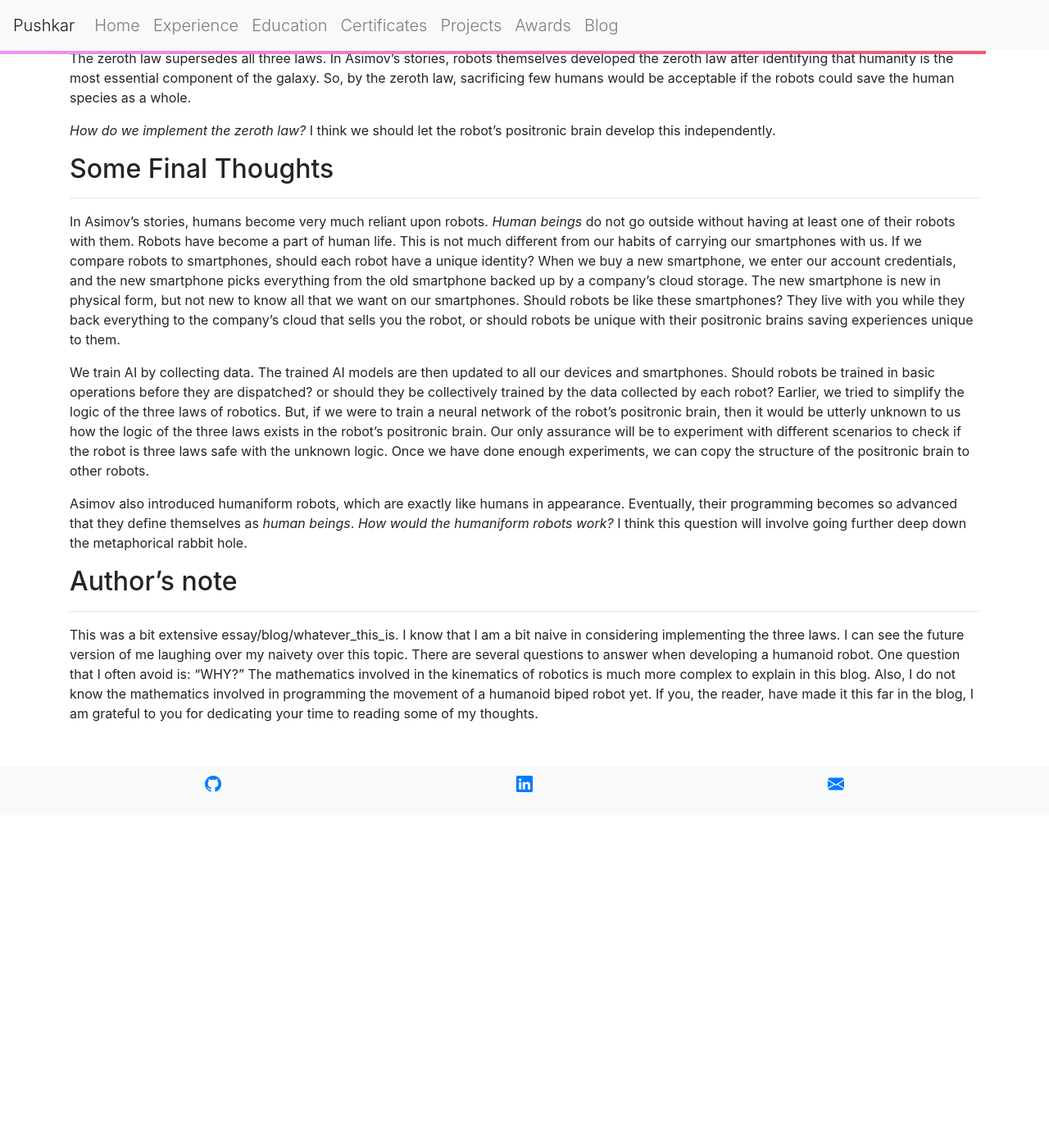
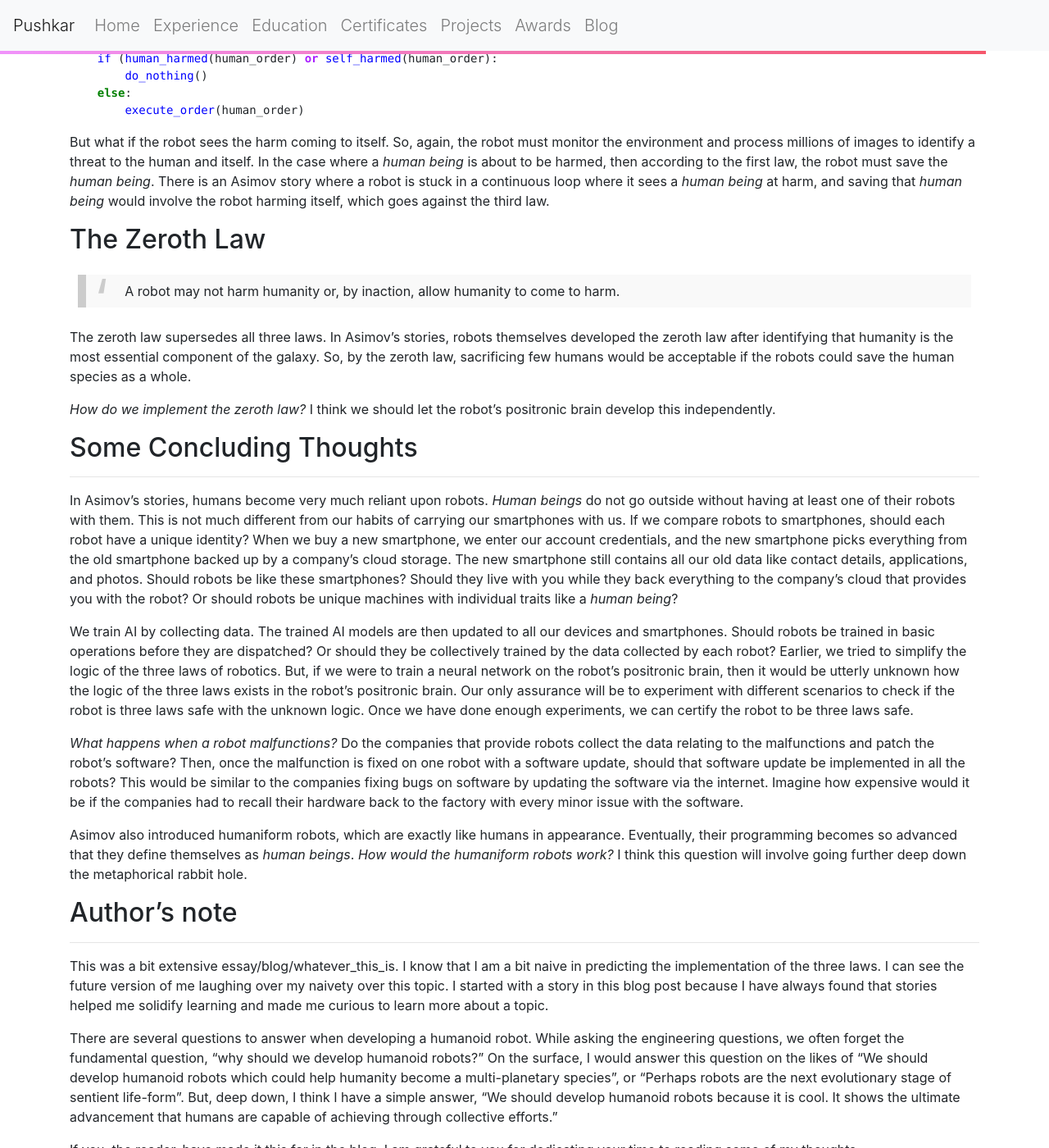
Before and after one commit to pushkarkadam/portfolio, a Jekyll site: the page built from my_collections/_posts/2022-01-29-on-laws-of-robotics.md, in a window 1280 px wide and 1400 px high, scrolled down 3686 px. Shown: the whole window at 82% size. Built offline with Jekyll 4.4.1, drawn with Linux system fonts in a browser that asks for light colours; nearby versions of some CDN libraries; before the commit the page ends 4680 px from its top, so only the background shows below that; some of the changed text lies outside the part shown.

Commit message:
Image added and some final edits.

```diff
--- a/my_collections/_posts/2022-01-29-on-laws-of-robotics.md
+++ b/my_collections/_posts/2022-01-29-on-laws-of-robotics.md
@@ -60,6 +60,8 @@
 ## Three Laws of Robotics
 ---
 
+![robot](/portfolio/assets/images/blogs/2022-01-29-cover.jpg){:class="img-fluid"}
+
 I hope you enjoyed the story at the beginning of this blog post. It is my own story inspired by Asimov's robot stories.
 Isaac Asimov's stories on robots have been my first introduction to robotics science fiction literature.
 Asimov's robots are bipeds resembling humans and programmed by the three laws of robotics.
@@ -119,7 +121,7 @@
 I like this law as it provides a safety feature where a robot cannot be ordered to harm another *human being* because, according to the first law, a robot should not injure a *human being*.
 
 *How do we implement the second law?* We train the robot AI with speech recognition.
-We use natural language processing (NLP), where we train the AI to understand the speech and the context.
+We use natural language processing (NLP) to train the AI to understand the speech and the context.
 This will allow the robot AI to correctly comprehend the human order.
 The robot AI must be extensively trained so that a human does not trick a robot with unconventional commands, which would eventually cause harm to a human being.
 
@@ -139,7 +141,7 @@
 {:class='blog-blockquote'}
 
 So, if you order the robot to destroy itself, the second law will accept the order to check if the order causes harm to the *human being* or to itself.
-If either condition is true, the robot will not execute any of the orders. This means the code in the Second law section must be modified.
+If either condition is true, the robot will not execute any orders. This means the code in the Second law section must be modified.
 
 {% highlight python %}
 
@@ -151,7 +153,7 @@
 
 {% endhighlight %}
 
-But what if the robot seems the harm coming to itself. So, again, the robot must monitor the environment and process millions of images to identify a threat to the human and itself.
+But what if the robot sees the harm coming to itself. So, again, the robot must monitor the environment and process millions of images to identify a threat to the human and itself. In the case where a *human being* is about to be harmed, then according to the first law, the robot must save the *human being*. There is an Asimov story where a robot is stuck in a continuous loop where it sees a *human being* at harm, and saving that *human being* would involve the robot harming itself, which goes against the third law.
 
 ## The Zeroth Law
 
@@ -164,25 +166,28 @@
 
 *How do we implement the zeroth law?* I think we should let the robot's positronic brain develop this independently.
 
-## Some Final Thoughts
+## Some Concluding Thoughts
 ---
 
 In Asimov's stories, humans become very much reliant upon robots.
 *Human beings* do not go outside without having at least one of their robots with them.
-Robots have become a part of human life.
 This is not much different from our habits of carrying our smartphones with us.
 If we compare robots to smartphones, should each robot have a unique identity?
 When we buy a new smartphone, we enter our account credentials, and the new smartphone picks everything from the old smartphone backed up by a company's cloud storage.
-The new smartphone is new in physical form, but not new to know all that we want on our smartphones.
-Should robots be like these smartphones? They live with you while they back everything to the company's cloud that sells you the robot,
-or should robots be unique with their positronic brains saving experiences unique to them.
+The new smartphone still contains all our old data like contact details, applications, and photos.
+Should robots be like these smartphones?
+Should they live with you while they back everything to the company's cloud that provides you with the robot?
+Or should robots be unique machines with individual traits like a *human being*?
 
 We train AI by collecting data. The trained AI models are then updated to all our devices and smartphones.
-Should robots be trained in basic operations before they are dispatched? or should they be collectively trained by the data collected by each robot?
+Should robots be trained in basic operations before they are dispatched?
+Or should they be collectively trained by the data collected by each robot?
 Earlier, we tried to simplify the logic of the three laws of robotics.
-But, if we were to train a neural network of the robot's positronic brain, then it would be utterly unknown to us how the logic of the three laws exists in the robot's positronic brain.
+But, if we were to train a neural network on the robot's positronic brain, then it would be utterly unknown how the logic of the three laws exists in the robot's positronic brain.
 Our only assurance will be to experiment with different scenarios to check if the robot is three laws safe with the unknown logic.
-Once we have done enough experiments, we can copy the structure of the positronic brain to other robots.
+Once we have done enough experiments, we can certify the robot to be three laws safe.
+
+*What happens when a robot malfunctions?* Do the companies that provide robots collect the data relating to the malfunctions and patch the robot's software? Then, once the malfunction is fixed on one robot with a software update, should that software update be implemented in all the robots? This would be similar to the companies fixing bugs on software by updating the software via the internet. Imagine how expensive would it be if the companies had to recall their hardware back to the factory with every minor issue with the software.
 
 Asimov also introduced humaniform robots, which are exactly like humans in appearance.
 Eventually, their programming becomes so advanced that they define themselves as *human beings*.
@@ -192,10 +197,18 @@
 ---
 
 This was a bit extensive essay/blog/whatever_this_is.
-I know that I am a bit naive in considering implementing the three laws.
+I know that I am a bit naive in predicting the implementation of the three laws.
 I can see the future version of me laughing over my naivety over this topic.
+I started with a story in this blog post because I have always found that stories helped me solidify learning and made me curious to learn more about a topic.
+
 There are several questions to answer when developing a humanoid robot.
-One question that I often avoid is: "WHY?"
-The mathematics involved in the kinematics of robotics is much more complex to explain in this blog.
-Also, I do not know the mathematics involved in programming the movement of a humanoid biped robot yet.
+While asking the engineering questions, we often forget the fundamental question, "why should we develop humanoid robots?"
+On the surface, I would answer this question on the likes of "We should develop humanoid robots which could help humanity become a multi-planetary species", or "Perhaps robots are the next evolutionary stage of sentient life-form".
+But, deep down, I think I have a simple answer, "We should develop humanoid robots because it is cool. It shows the ultimate advancement that humans are capable of achieving through collective efforts."
+
 If you, the reader, have made it this far in the blog, I am grateful to you for dedicating your time to reading some of my thoughts.
+
+## Image credit
+---
+
+Cover photo by <a href="https://unsplash.com/@aideal?utm_source=unsplash&utm_medium=referral&utm_content=creditCopyText">Aideal Hwa</a> on <a href="https://unsplash.com/s/photos/science-fiction?utm_source=unsplash&utm_medium=referral&utm_content=creditCopyText">Unsplash</a>
```
Also changed, not shown: other parts of my_collections/_posts/2022-01-29-on-laws-of-robotics.md (+3 -3 lines), 1 other file.
